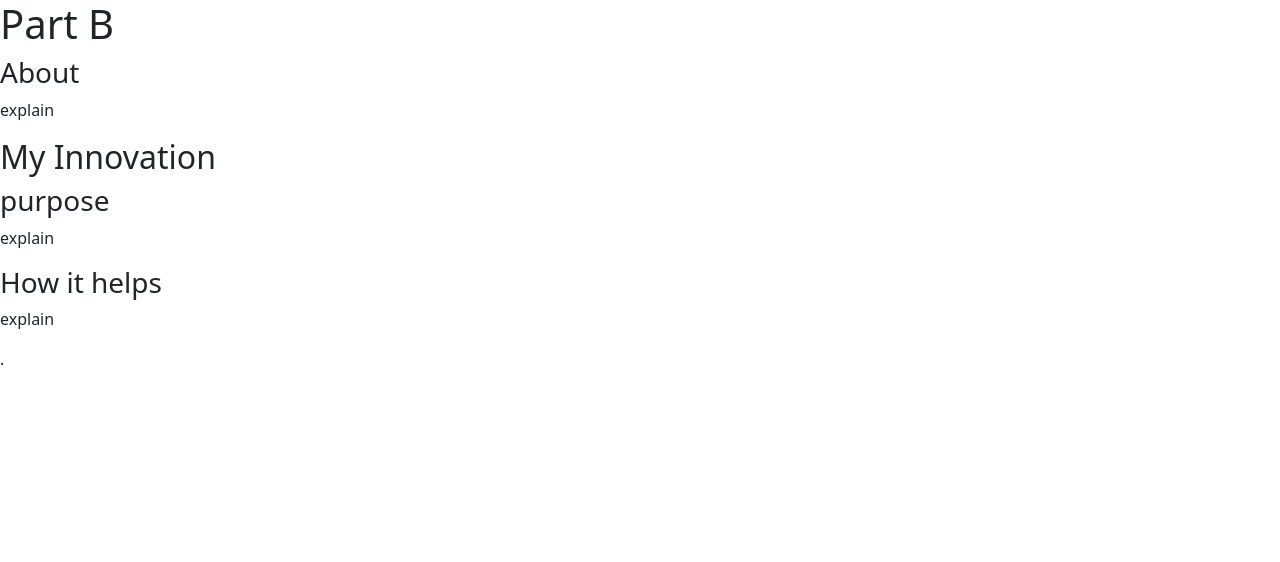
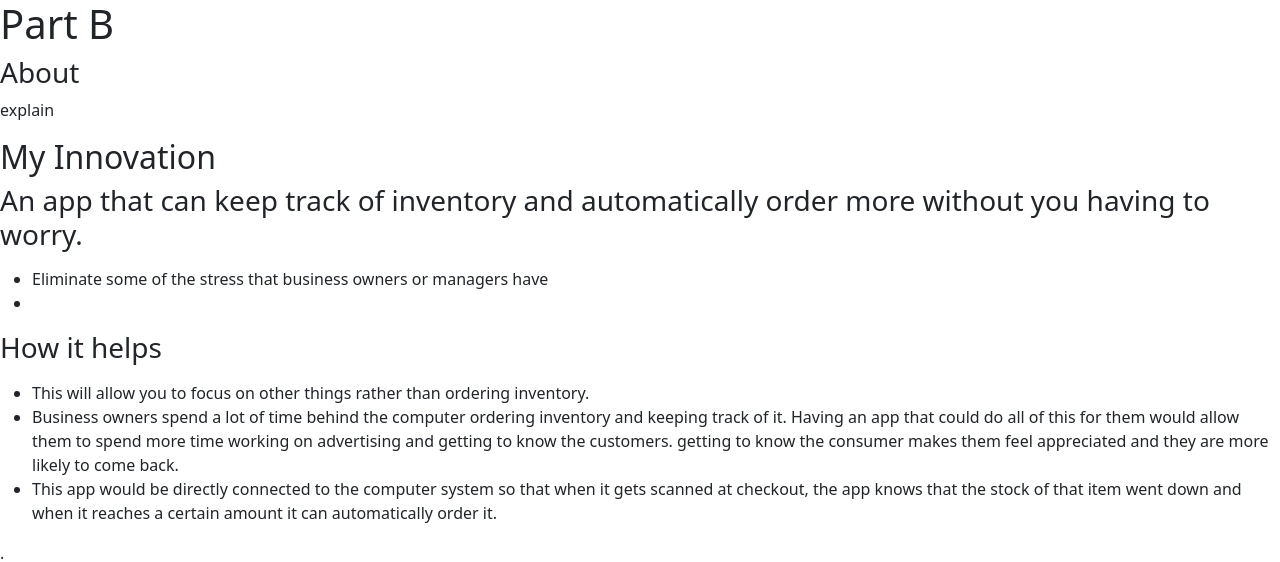
Before and after one commit to stefanief9655/sep10-freedom-project, a plain HTML site: page future-index.html in a window 1280 px wide. Drawn offline with nearby package versions, Linux system fonts and the light colour scheme.

Commit message:
future and scss start

```diff
--- a/future-index.html
+++ b/future-index.html
@@ -24,11 +24,22 @@
 
         <h2>My Innovation</h2>
 
-        <h3>purpose</h3>
-        <p>explain</p>
+        <h3>An app that can keep track of inventory and automatically order more without you having to worry.</h3>
+        <p>
+            <ul>
+                <li>Eliminate some of the stress that business owners or managers have</li>
+                <li></li>
+            </ul>
+        </p>
 
         <h3>How it helps</h3>
-        <p>explain</p>. <!--float left-->
+        <p>
+            <ul>
+                <li>This will allow you to focus on other things rather than ordering inventory.</li>
+                <li>Business owners spend a lot of time behind the computer ordering inventory and keeping track of it. Having an app that could do all of this for them would allow them to spend more time working on advertising and getting to know the customers. getting to know the consumer makes them feel appreciated and they are more likely to come back.</li>
+                <li>This app would be directly connected to the computer system so that when it gets scanned at checkout, the app knows that the stock of that item went down and when it reaches a certain amount it can automatically order it.</li>
+            </ul>
+        </p>. <!--float left-->
         <!--Image float right -->
 
         <script src="https://cdn.jsdelivr.net/npm/bootstrap@5.3.0-alpha1/dist/js/bootstrap.bundle.min.js"></script>
--- a/style.scss
+++ b/style.scss
@@ -1,3 +1,11 @@
 $caption: blue;
 $titles: black;
 $backdrop: lightblue;
+
+li {
+    color: $caption;
+}
+
+h1 h2 {
+    color: $title;
+}
```
Also changed, not shown: past-index.html (+2 -2 lines).
